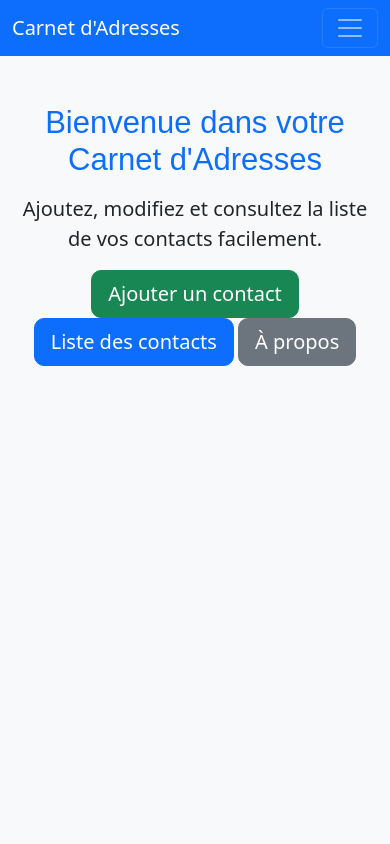
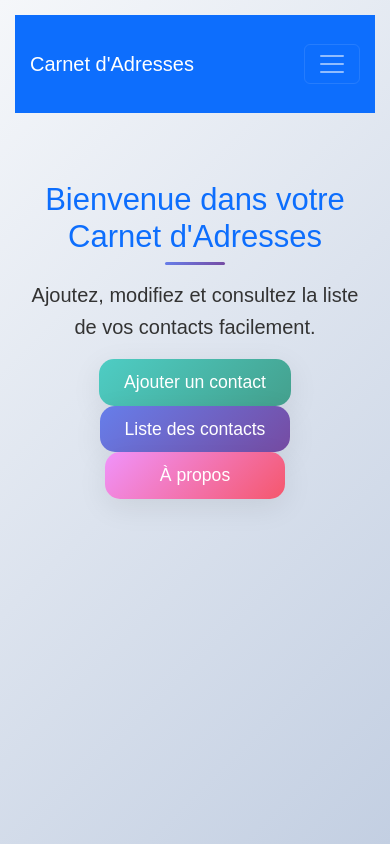
Before and after one commit to oceannemessina716-cmd/ProjetGroupe, a plain HTML site: page index.html in a window 390 px wide. Drawn offline with nearby package versions, Linux system fonts and the light colour scheme.

Commit message:
Update style.css
Css plus responsive

```diff
--- a/style.css
+++ b/style.css
@@ -1,15 +1,164 @@
+
+:root {
+  --primary-gradient: linear-gradient(135deg, #667eea 0%, #764ba2 100%);
+  --success-gradient: linear-gradient(135deg, #4ecdc4 0%, #44a08d 100%);
+  --secondary-gradient: linear-gradient(135deg, #f093fb 0%, #f5576c 100%);
+  --shadow-soft: 0 8px 30px rgba(0, 0, 0, 0.08);
+  --shadow-hover: 0 15px 40px rgba(0, 0, 0, 0.15);
+  --transition-smooth: all 0.4s cubic-bezier(0.25, 0.8, 0.25, 1);
+}
+
+ {
+  margin: 0;
+  padding: 0;
+  box-sizing: border-box;
+}
+
 body {
-  background-color: #f8f9fa;
+  background: linear-gradient(135deg, #f5f7fa 0%, #c3cfe2 100%);
+  min-height: 100vh;
+  font-family: 'Poppins', sans-serif;
+  line-height: 1.6;
+  color: #333;
+  padding: 20px;
 }
+
 
 h1, h2 {
   font-family: 'Poppins', sans-serif;
+  font-weight: 600;
+  color: #2d3748;
+  text-align: center;
+  margin-bottom: 1.5rem;
+  position: relative;
 }
 
-.card {
-  border-radius: 15px;
+h1::after, h2::after {
+  content: '';
+  position: absolute;
+  bottom: -10px;
+  left: 50%;
+  transform: translateX(-50%);
+  width: 60px;
+  height: 3px;
+  background: var(--primary-gradient);
+  border-radius: 2px;
 }
 
+
+.card {
+  border-radius: 20px;
+  border: none;
+  box-shadow: var(--shadow-soft);
+  backdrop-filter: blur(10px);
+  background: rgba(255, 255, 255, 0.9);
+  transition: var(--transition-smooth);
+  overflow: hidden;
+}
+
+.card:hover {
+  transform: translateY(-5px);
+  box-shadow: var(--shadow-hover);
+}
+
+
 .btn {
-  border-radius: 10px;
+  border-radius: 15px;
+  border: none;
+  font-weight: 500;
+  padding: 12px 30px;
+  transition: var(--transition-smooth);
+  position: relative;
+  overflow: hidden;
+  min-width: 200px;
+  text-align: center;
+  box-shadow: var(--shadow-soft);
 }
+
+.btn::before {
+  content: '';
+  position: absolute;
+  top: 0;
+  left: -100%;
+  width: 100%;
+  height: 100%;
+  background: linear-gradient(90deg, transparent, rgba(255,255,255,0.3), transparent);
+  transition: left 0.5s;
+}
+
+.btn:hover::before {
+  left: 100%;
+}
+
+.btn-lg {
+  padding: 15px 35px;
+  font-size: 1.1rem;
+}
+
+
+.btn-success {
+  background: var(--success-gradient);
+}
+
+.btn-primary {
+  background: var(--primary-gradient);
+}
+
+.btn-secondary {
+  background: var(--secondary-gradient);
+}
+
+.btn:hover {
+  transform: translateY(-3px);
+  box-shadow: var(--shadow-hover);
+}
+
+/* Conteneur principal */
+.container {
+  max-width: 1200px;
+  margin: 0 auto;
+  padding: 40px 20px;
+}
+
+/* Animation d'entrée */
+@keyframes fadeInUp {
+  from {
+    opacity: 0;
+    transform: translateY(30px);
+  }
+  to {
+    opacity: 1;
+    transform: translateY(0);
+  }
+}
+
+.fade-in-up {
+  animation: fadeInUp 0.6s ease-out;
+}
+
+
+@media (max-width: 768px) {
+  body {
+    padding: 15px;
+  }
+
+  .container {
+    padding: 20px 15px;
+  }
+
+  .btn {
+    min-width: 180px;
+    padding: 10px 25px;
+  }
+
+  h1, h2 {
+    font-size: 1.8rem;
+  }
+}
+
+.glass-effect {
+  background: rgba(255, 255, 255, 0.25);
+  backdrop-filter: blur(10px);
+  border: 1px solid rgba(255, 255, 255, 0.18);
+  border-radius: 20px;
+}
```
